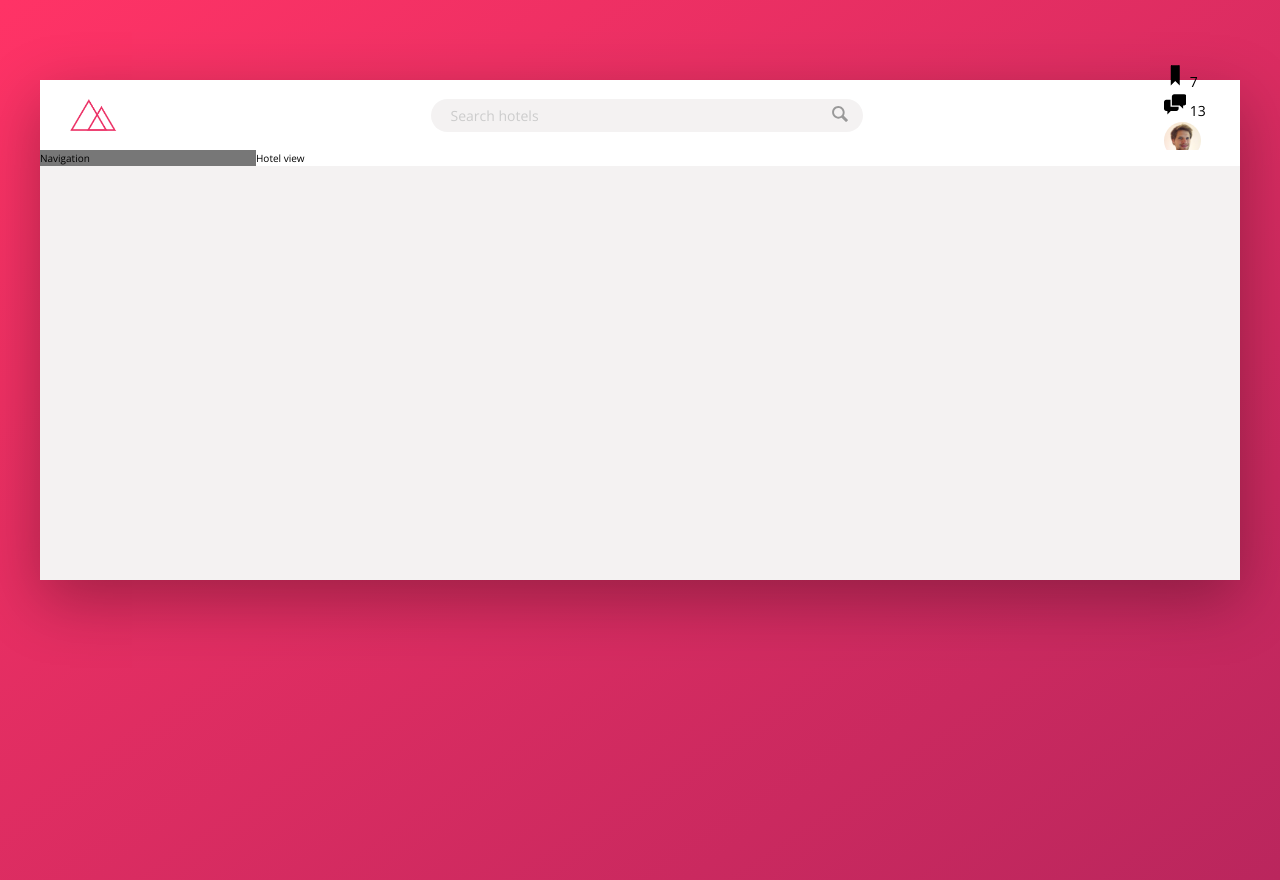
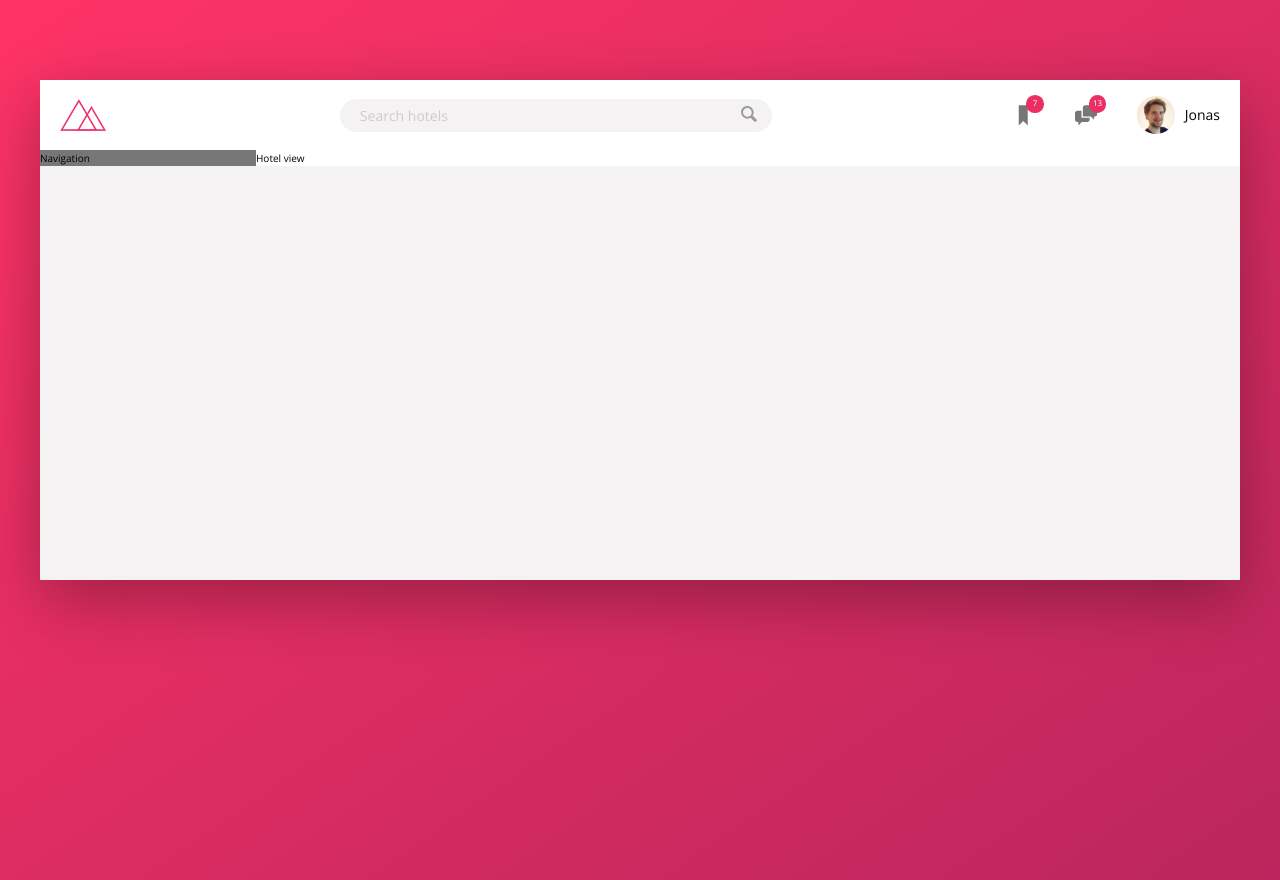
Before and after one commit to GeorgeMitsikaris/CSS3-Flexbox-Tutorial, a website: page index.html in a window 1280 px wide. Drawn offline with nearby package versions, Linux system fonts and the light colour scheme.

Commit message:
Building the header part 3

```diff
--- a/sass/_components.scss
+++ b/sass/_components.scss
@@ -2,7 +2,7 @@
 //LOGO
 .logo{
     height: 3.25rem;
-    margin-left: 3rem;
+    margin-left: 2rem;
 }
 
 ///////////////////////////////////////////
@@ -64,29 +64,50 @@
 ///////////////////////////////////////
 //USER NAVIGATION
 .user-nav{
+    display: flex;
+    align-items: center;
+    align-self: stretch;
+
+    & > *{
+        padding: 0 2rem;
+        cursor: pointer;
+        height: 100%;
+        display: flex;
+        align-items: center;
+
+        &:hover{
+            background-color: var(--color-grey-light-2);;
+        }
+    }
 
     &__icon-box{
-
+        position: relative;
     }
 
     &__icon{
         height: 2.25rem;
         width: 2.25rem;
+        fill: var(--color-grey-dark-2);
     }
 
     &__notification{
-
+        font-size: .8rem;
+        height: 1.75rem;
+        width: 1.75rem;
+        border-radius: 50%;
+        background-color: var(--color-primary);
+        color: #fff;
+        position: absolute;
+        top: 1.5rem;
+        right: 1.1rem;
+        display: flex;
+        align-items: center;
+        justify-content: center;
     }
 
-    &__user{
-
-        &-photo{
-            height: 3.75rem;
-            border-radius: 50%;
-        }
-
-        &-name{
-
-        }
+    &__user-photo{
+        height: 3.75rem;
+        border-radius: 50%;
+        margin-right: 1rem;
     }
 }
```
Also changed, not shown: css/style.css.
